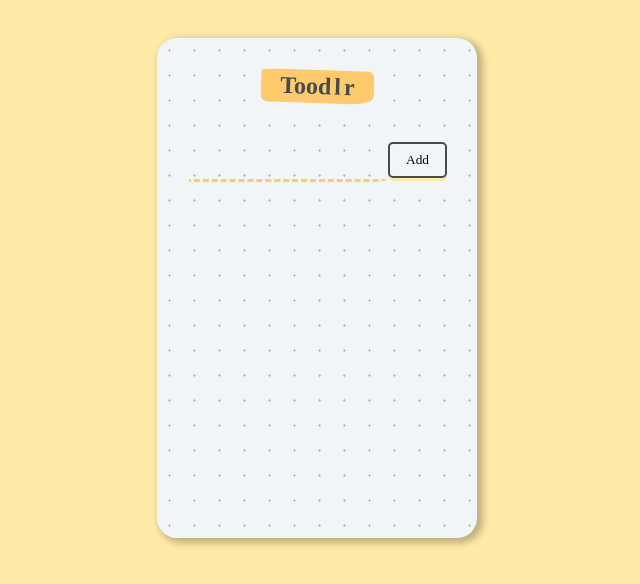
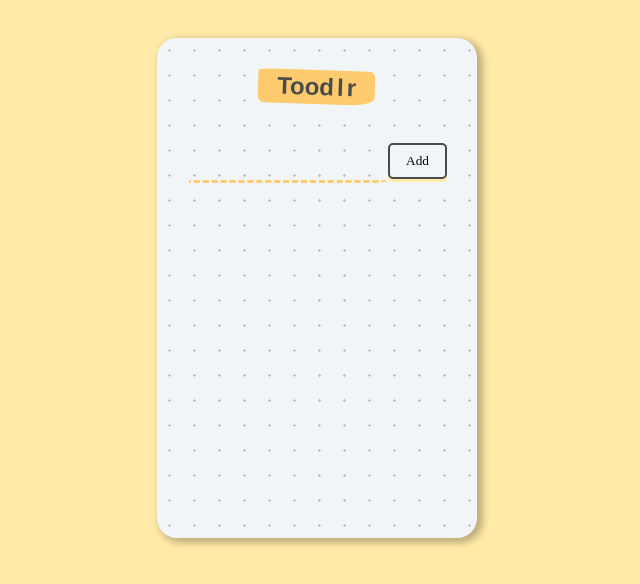
Before and after one commit to Jahkamso/Todo-App, a React app: page / in a window 1280 px wide. Shown: the whole page, without its empty margins (323-963 px from the left). Built offline with nearby package versions, Linux system fonts and the light colour scheme.

Commit message:
fixed font family

```diff
--- a/public/styles.css
+++ b/public/styles.css
@@ -7,7 +7,7 @@ body {
   justify-content: center;
   align-items: center;
   color: hsl(198, 1%, 29%);
-  font-family: "Architects Daughter", cursive;
+  font-family: sans-serif, "Architects Daughter", cursive;
   text-align: center;
   font-size: 130%;
 }
```
